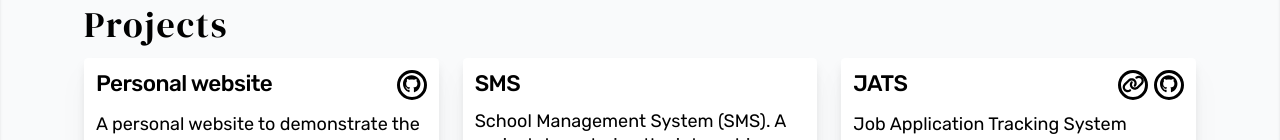
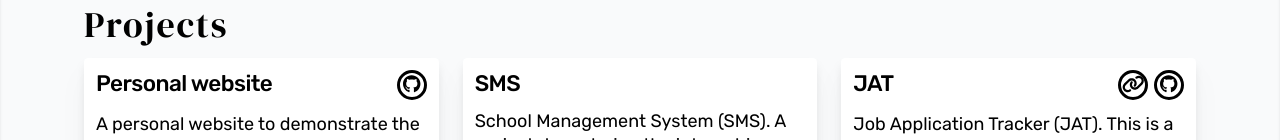
Before and after one commit to sul-otaibi/personal-website, a React (Vite) app: page / in a window 1280 px wide. Shown: the part 660-800 px from the top of the page. Built offline with nearby package versions, Linux system fonts and the light colour scheme.

Commit message:
minor fix to links

```diff
--- a/src/Components/Projects/Projects.tsx
+++ b/src/Components/Projects/Projects.tsx
@@ -11,7 +11,7 @@ function Projects() {
         <ProjectCard
           title="Personal website"
           description={`A personal website to demonstrate the skills acquired throughout the years.`}
-          github="https://github.com/"
+          github="https://github.com/sul-otaibi/personal-website"
           tech={["react", "tailwindcss", "git"]}
         />
         <ProjectCard
@@ -21,11 +21,11 @@ function Projects() {
           tech={["angular", "tailwindcss", "typescript", "git"]}
         />
         <ProjectCard
-          title="JATS"
-          description={`Job Application Tracking System (JATS). This is a simple website to help track job applications.`}
+          title="JAT"
+          description={`Job Application Tracker (JAT). This is a simple website to help track job applications.`}
           github="https://github.com/sul-otaibi/JATS-remake"
           liveDemo="https://jats.netlify.app"
-          tech={["vue", "tailwindcss", "typescript", "git"]}
+          tech={["vue", "tailwindcss", "git"]}
         />
         <ProjectCard
           title="Calculator"
```
